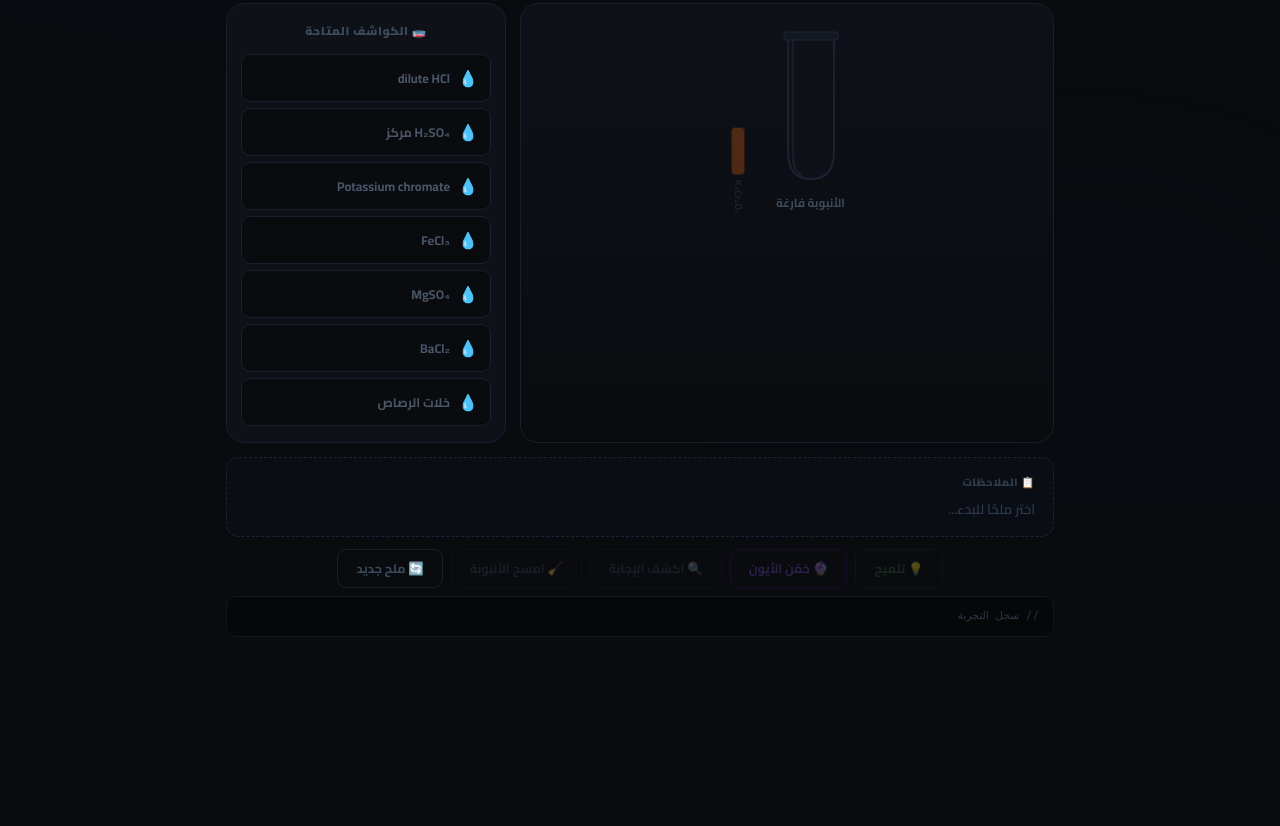
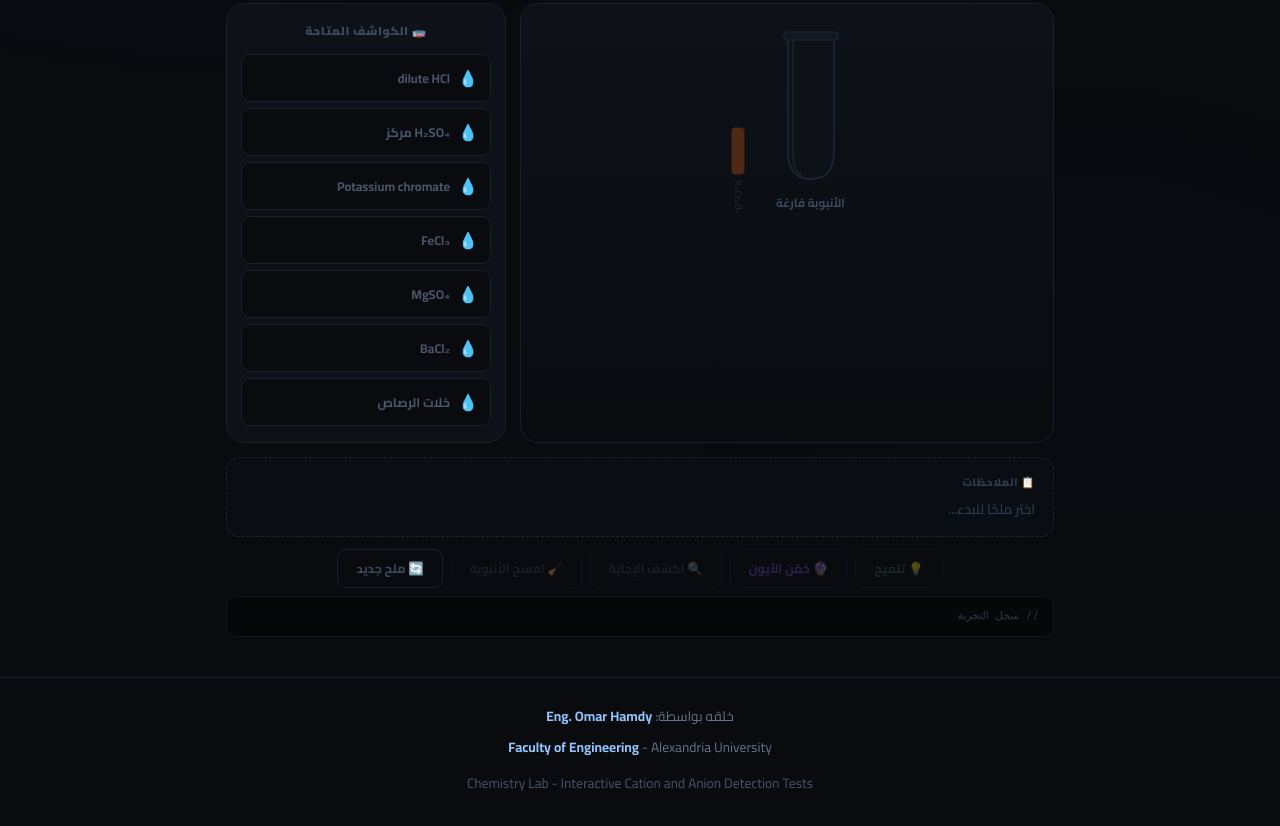
Before and after one commit to RealOMar0/chemistry-lab, a plain HTML site: page index.html in a window 1280 px wide. Shown: the part 294-1120 px from the top of the page. Before the commit the page ends 967 px from the top, so only its background shows below. Drawn offline with nearby package versions, Linux system fonts and the light colour scheme.

Commit message:
Add author information: Eng. Omar Hamdy - Faculty of Engineering Alexandria University

```diff
--- a/index.html
+++ b/index.html
@@ -787,5 +787,13 @@ window.addEventListener('load', ()=>{
   updateSaltPanel();
 });
 </script>
+
+<!-- FOOTER -->
+<footer style="text-align:center;padding:20px;color:#64748b;font-size:0.85rem;border-top:1px solid #1a1f2e;margin-top:40px;">
+  <p style="margin:5px 0;">خلقه بواسطة: <strong style="color:#93c5fd;">Eng. Omar Hamdy</strong></p>
+  <p style="margin:5px 0;"><strong style="color:#93c5fd;">Faculty of Engineering</strong> - Alexandria University</p>
+  <p style="margin:10px 0;color:#475569;">Chemistry Lab - Interactive Cation and Anion Detection Tests</p>
+</footer>
+
 </body>
 </html>
```
